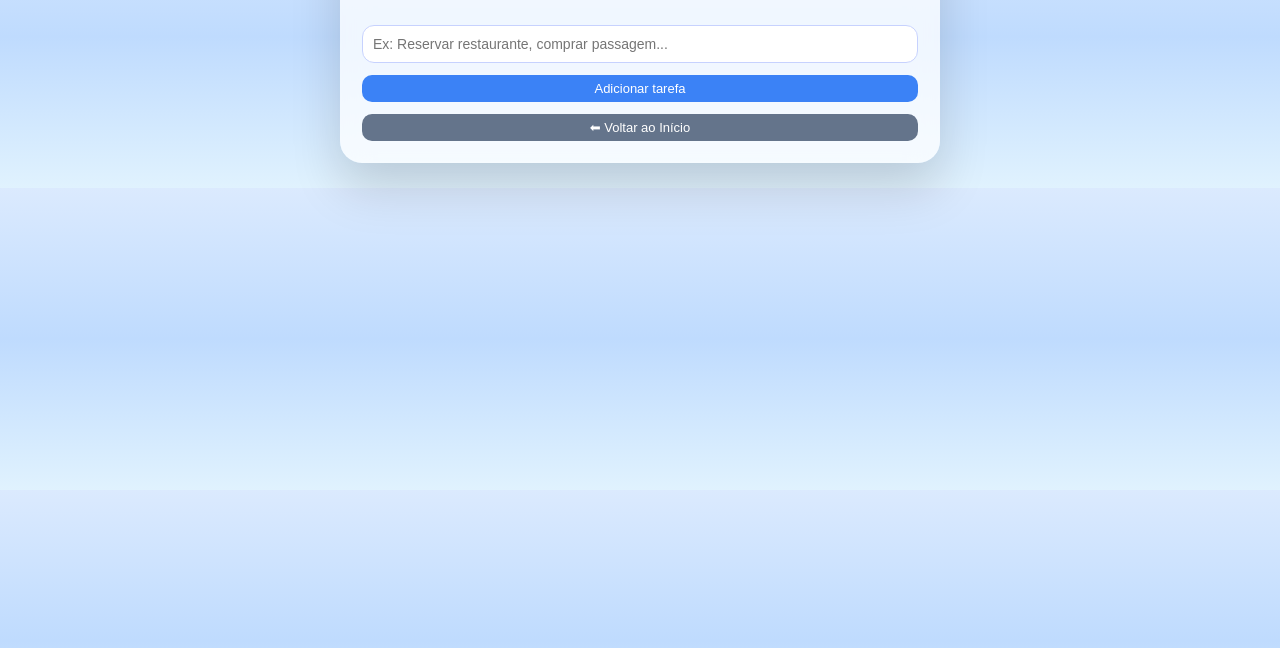
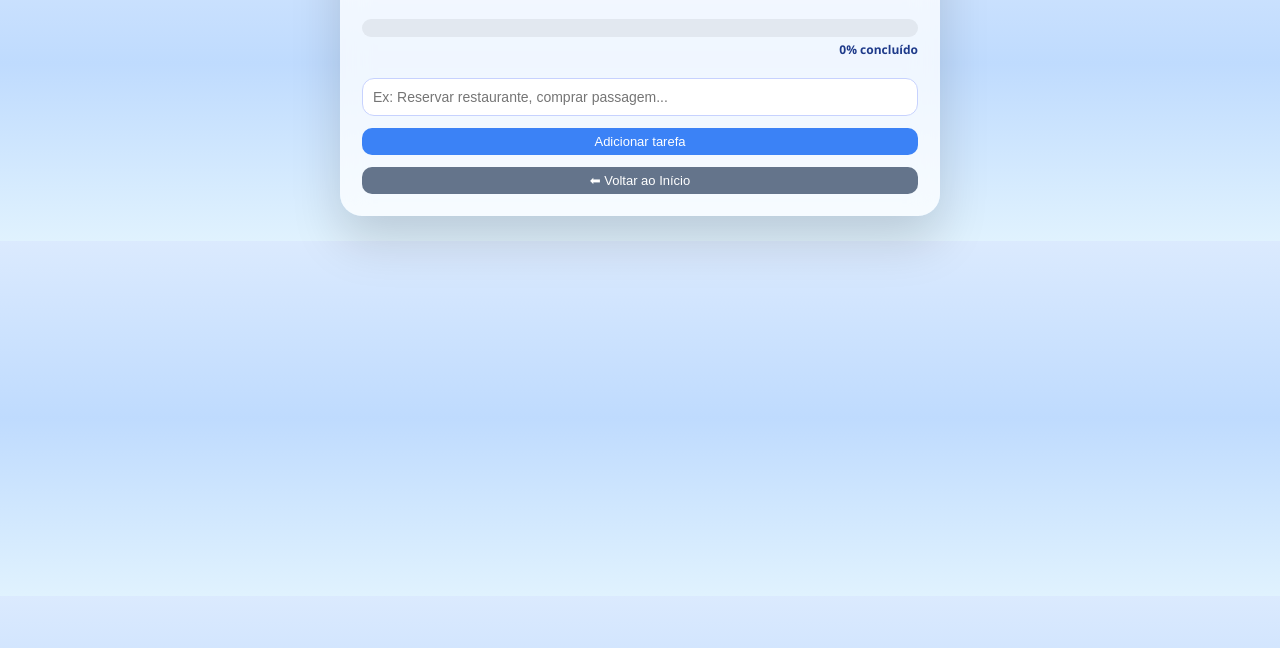
Before and after one commit to matheusrodrigues3001-collab/Checklist-Viagem, a plain HTML site: page index.html in a window 1280 px wide. Shown: the part 114-762 px from the top of the page. Drawn offline with Linux system fonts and the light colour scheme.

Commit message:
Update index.html

```diff
--- a/index.html
+++ b/index.html
@@ -30,6 +30,34 @@ body {
 h1 {
     text-align: center;
     color: #1e3a8a;
+}
+
+/* BARRA DE PROGRESSO */
+.progresso-box {
+    margin: 10px 0 14px;
+}
+
+.barra-bg {
+    width: 100%;
+    height: 18px;
+    background: #e2e8f0;
+    border-radius: 20px;
+    overflow: hidden;
+}
+
+.barra-progresso {
+    height: 100%;
+    width: 0%;
+    background: linear-gradient(90deg,#22c55e,#16a34a);
+    transition: width 0.3s ease;
+}
+
+.progresso-texto {
+    text-align: right;
+    font-size: 12px;
+    margin-top: 4px;
+    color: #1e3a8a;
+    font-weight: bold;
 }
 
 input {
@@ -96,6 +124,13 @@ button {
 
 <h1>✅ Checklist da Viagem</h1>
 
+<div class="progresso-box">
+    <div class="barra-bg">
+        <div class="barra-progresso" id="barraProgresso"></div>
+    </div>
+    <div class="progresso-texto" id="textoProgresso">0% concluído</div>
+</div>
+
 <input type="text" id="novaTarefa" placeholder="Ex: Reservar restaurante, comprar passagem...">
 <button class="primary" onclick="adicionarTarefa()">Adicionar tarefa</button>
 
@@ -146,6 +181,15 @@ function toggleConcluida(index){
     renderizar();
 }
 
+function atualizarProgresso(){
+    const total = tarefas.length;
+    const concluidas = tarefas.filter(t => t.concluida).length;
+    const porcentagem = total === 0 ? 0 : Math.round((concluidas / total) * 100);
+
+    barraProgresso.style.width = porcentagem + "%";
+    textoProgresso.innerText = porcentagem + "% concluído";
+}
+
 function renderizar(){
     listaTarefas.innerHTML = "";
 
@@ -163,6 +207,8 @@ function renderizar(){
         </div>
         `;
     });
+
+    atualizarProgresso();
 }
 
 renderizar();
```
